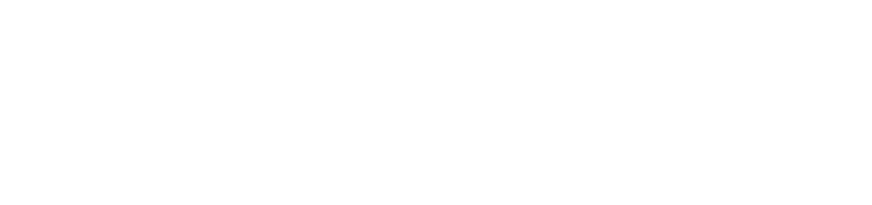
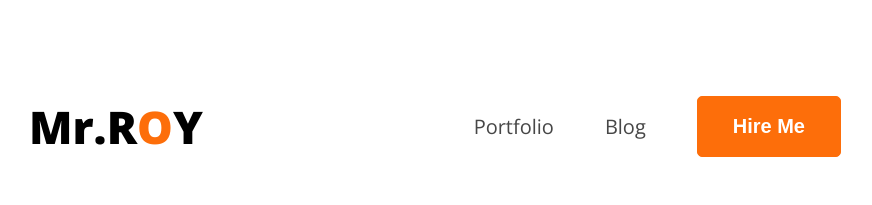
Before and after one commit to SudiptaRoy05/my-portfolio, a plain HTML site: page index.html in a window 1280 px wide. Shown: the whole page, without its empty margins (205-1077 px from the left). Drawn offline with nearby package versions, Linux system fonts and the light colour scheme.

Commit message:
completing nav

```diff
--- a/index.html
+++ b/index.html
@@ -1,13 +1,27 @@
 <!DOCTYPE html>
 <html lang="en">
+
 <head>
     <meta charset="UTF-8">
     <meta name="viewport" content="width=device-width, initial-scale=1.0">
     <title>Portfolio</title>
+    <link rel="stylesheet" href="./style/style.css">
+    <link rel="preconnect" href="https://fonts.googleapis.com">
+    <link rel="preconnect" href="https://fonts.gstatic.com" crossorigin>
+    <link href="https://fonts.googleapis.com/css2?family=Open+Sans:ital,wght@0,300..800;1,300..800&display=swap"
+        rel="stylesheet">
 </head>
-<body>
+
+<body class="open-sans-normal">
     <header>
-
+        <nav>
+            <h3 class="nav-title">Mr.R<span class="text-primary">O</span>Y</h3>
+            <ul>
+                <li><a class="text-secondery" href="">Portfolio</a></li>
+                <li><a class="text-secondery" href="">Blog</a></li>
+                <li><button class="btn-primary">Hire Me</button></li>
+            </ul>
+        </nav>
     </header>
     <main>
 
@@ -16,4 +30,5 @@
 
     </footer>
 </body>
+
 </html>
--- /dev/null
+++ b/style/style.css
@@ -0,0 +1,57 @@
+/* @import url('https://fonts.googleapis.com/css2?family=Open+Sans:ital,wght@0,300..800;1,300..800&display=swap'); */
+
+.open-sans-normal {
+    font-family: "Open Sans", sans-serif;
+    font-optical-sizing: auto;
+    font-weight: 400;
+    font-style: normal;
+    font-variation-settings:
+      "wdth" 100;
+  }
+/* shared style */
+.text-primary{
+    color: #FD6E0A;
+}
+.text-secondery{
+    color: #474747;
+}
+.btn-primary{
+    background-color: #FD6E0A;
+    font-size: 20px;
+    font-weight: 700;
+    color: white;
+    padding: 18px 35px;
+    border: #FD6E0A 1px solid;
+    border-radius: 5px;
+}
+.d-flex{
+    display: flex;
+}
+
+/* Nav styles */
+
+nav{
+    display: flex;
+    justify-content: space-between;
+    margin: 51px 226px;
+}
+
+.nav-title{
+    font-weight: 800;
+    font-size: 45px;
+}
+
+nav ul{
+    display: flex;
+    align-items: center;
+    gap: 51px;
+    font-size: 20px;
+}
+
+nav ul li{
+    list-style: none;
+}
+
+nav li a{
+    text-decoration: none;
+}
```
